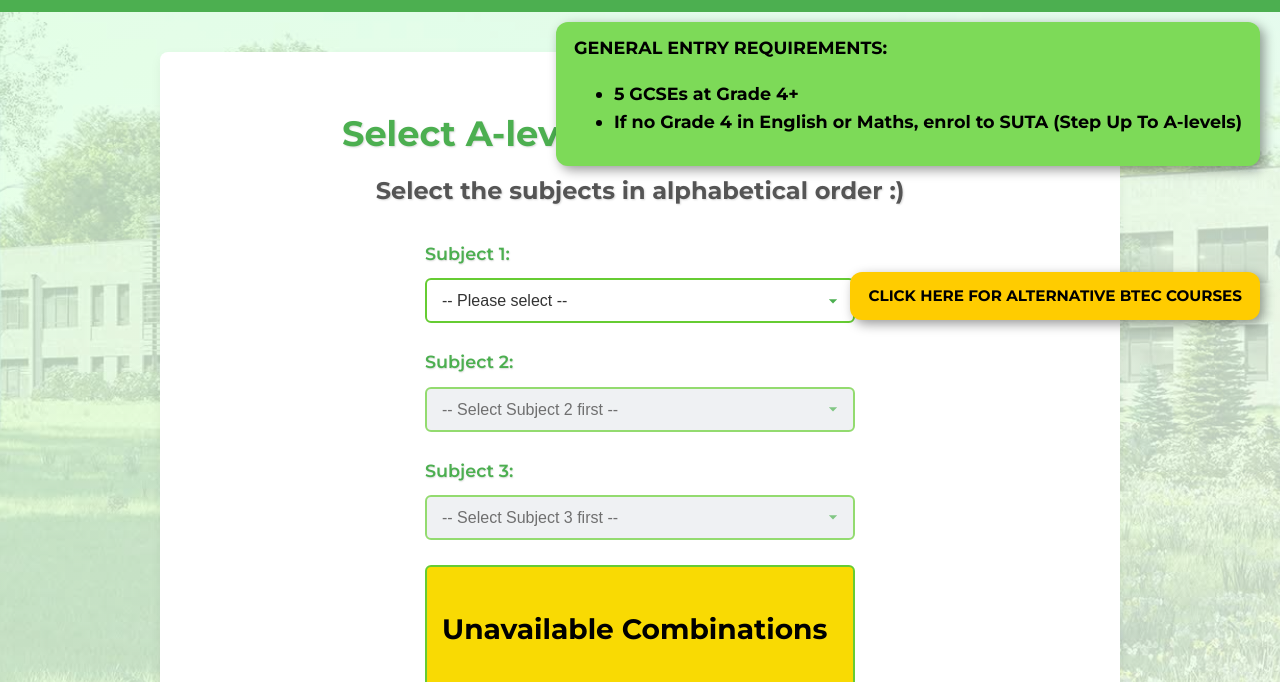
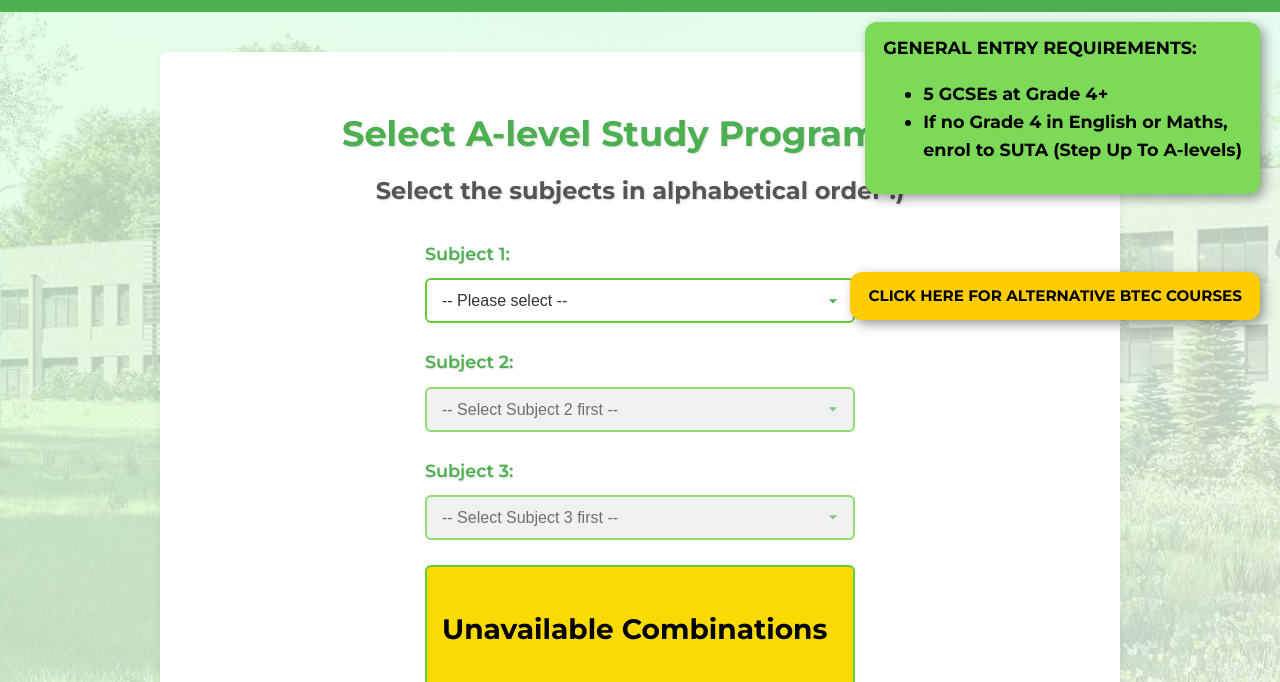
Before and after one commit to mattharte/pudsey2025, a plain HTML site: page index.html in a window 1280 px wide. Shown: the part 78-760 px from the top of the page. Drawn offline with Linux system fonts and the light colour scheme.

Commit message:
Update index.html

```diff
--- a/index.html
+++ b/index.html
@@ -765,7 +765,7 @@
     GENERAL ENTRY REQUIREMENTS:
 	<ul>
 	<li>5 GCSEs at Grade 4+</li>
-	<li>If no Grade 4 in English or Maths, enrol to SUTA (Step Up To A-levels)</li>
+	<li>If no Grade 4 in English or Maths, <br>enrol to SUTA (Step Up To A-levels)</li>
 	</ul>
 </div>
 <a href="https://leedscitycollege.ac.uk/courses/?s=applied%20science" target="_blank" class="alt-course-sticker">
```
